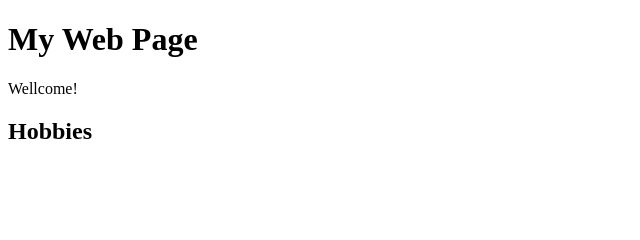
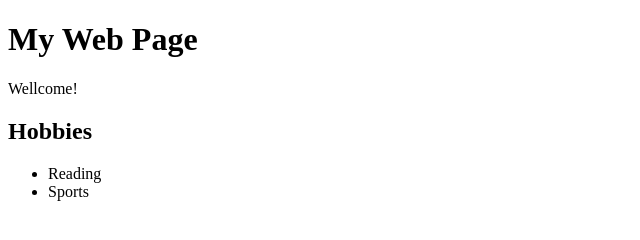
Before and after one commit to purotu/github-koodiklinikka, a plain HTML site: page index.html in a window 1280 px wide. Shown: the whole page, without its empty margins (0-640 px from the left). Drawn offline with Linux system fonts and the light colour scheme.

Commit message:
Lisättiin pari harrastusta

```diff
--- a/index.html
+++ b/index.html
@@ -10,5 +10,9 @@
   <h1>My Web Page</h1>
   <p>Wellcome!</p>
   <h2>Hobbies</h2>
+  <ul>
+    <li>Reading</li>
+    <li>Sports</li>
+  </ul>
 </body>
 </html>
```
